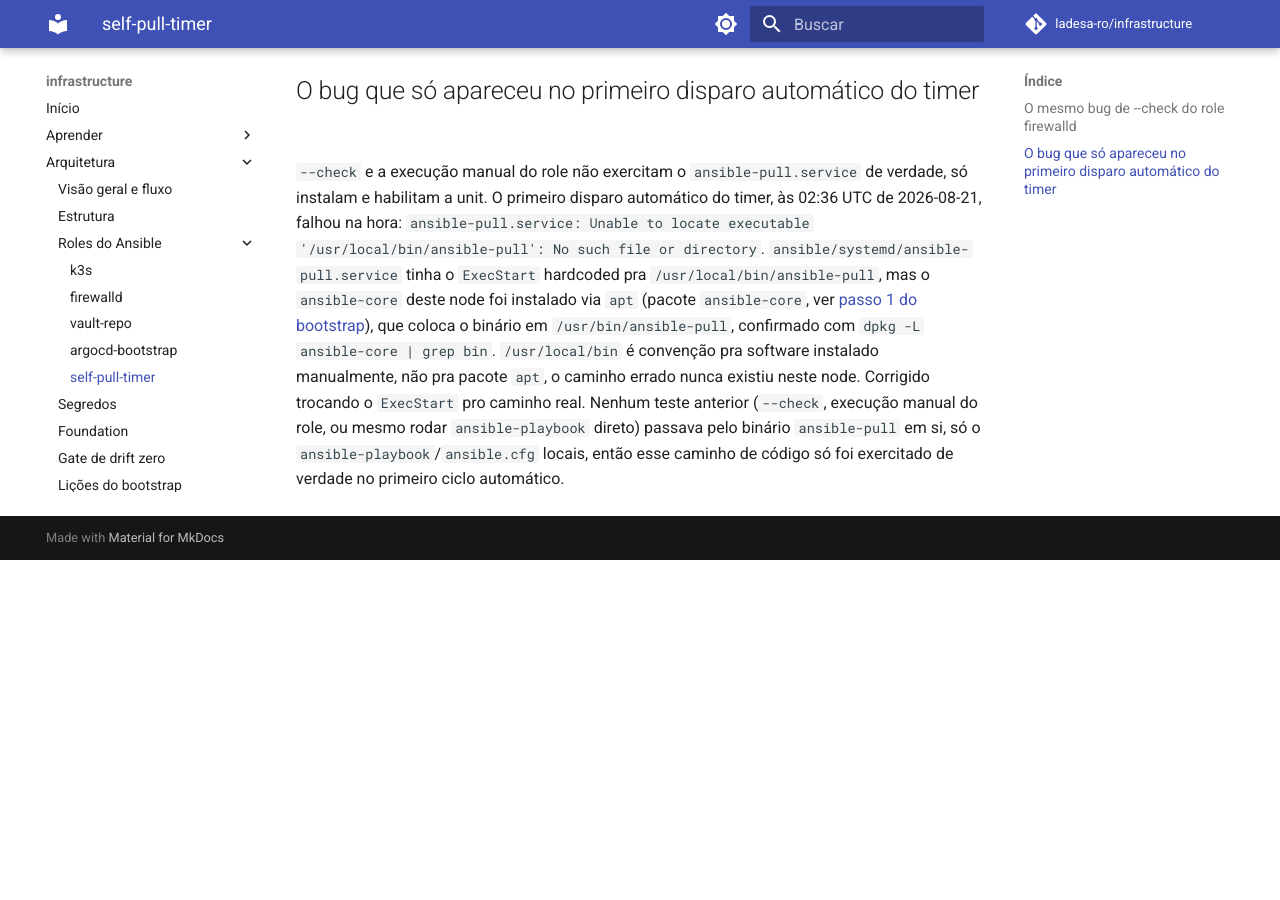
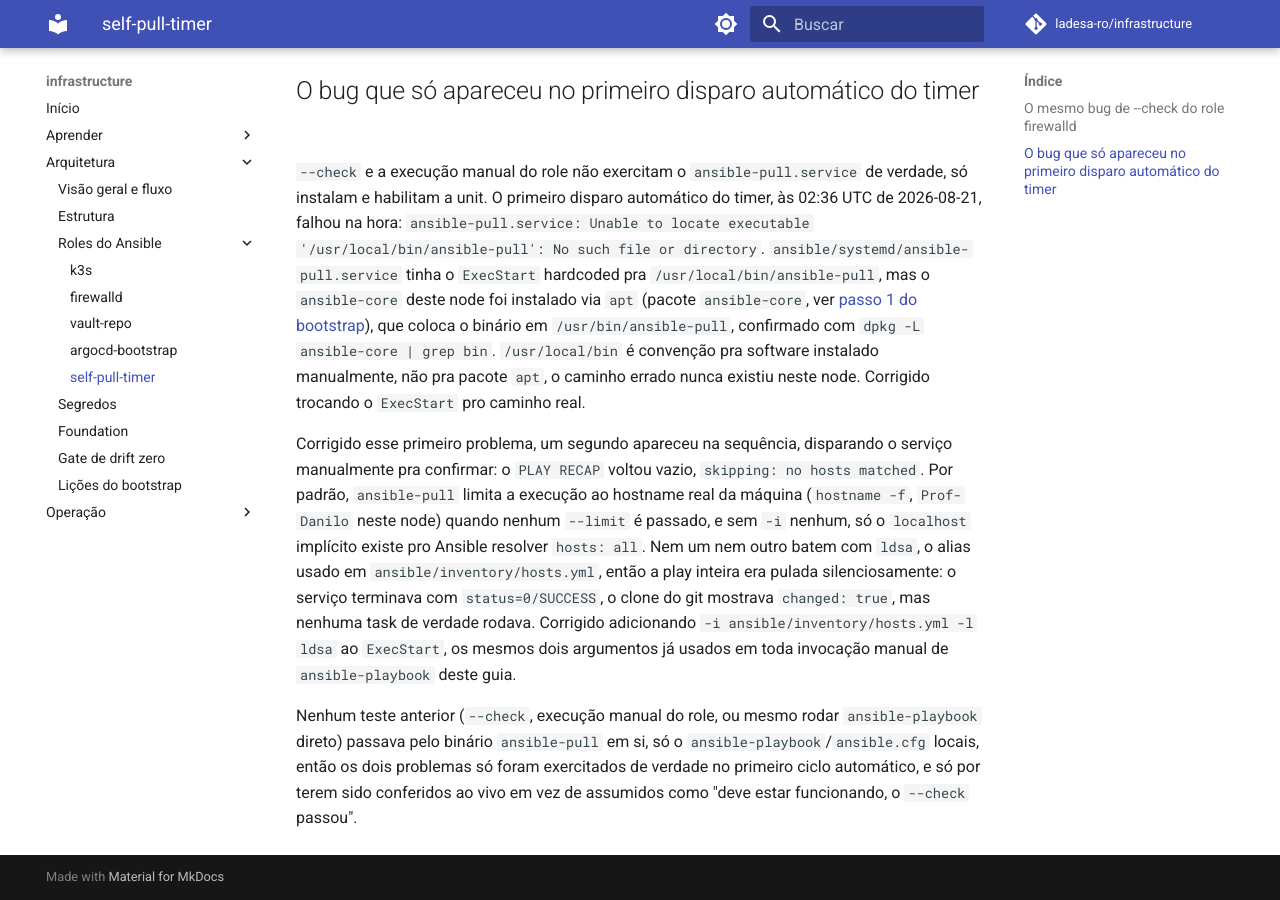
Before and after one commit to ladesa-ro/infrastructure, an MkDocs documentation site: the page built from docs/arquitetura/roles/self-pull-timer.md, in a window 1280 px wide and 900 px high, scrolled down 1684 px. Built offline with MkDocs 1.6.1 and Material for MkDocs 9.7.7, drawn with Linux system fonts in a browser that asks for light colours; comment, search, counter and statistics services are not loaded; before the commit the page ends 2244 px from its top, so only the background shows below that.

Commit message:
fix(self-pull-timer): limit ansible-pull to inventory host

```diff
--- a/docs/arquitetura/roles/self-pull-timer.md
+++ b/docs/arquitetura/roles/self-pull-timer.md
@@ -30,4 +30,8 @@ A task final, `Habilitar e iniciar o timer` (módulo `ansible.builtin.systemd`),
 
 ## O bug que só apareceu no primeiro disparo automático do timer
 
-`--check` e a execução manual do role não exercitam o `ansible-pull.service` de verdade, só instalam e habilitam a unit. O primeiro disparo automático do timer, às 02:36 UTC de 2026-08-21, falhou na hora: `ansible-pull.service: Unable to locate executable '/usr/local/bin/ansible-pull': No such file or directory`. `ansible/systemd/ansible-pull.service` tinha o `ExecStart` hardcoded pra `/usr/local/bin/ansible-pull`, mas o `ansible-core` deste node foi instalado via `apt` (pacote `ansible-core`, ver [passo 1 do bootstrap](../../operacao/bootstrap.md#1-instalar-as-dependencias-no-node)), que coloca o binário em `/usr/bin/ansible-pull`, confirmado com `dpkg -L ansible-core | grep bin`. `/usr/local/bin` é convenção pra software instalado manualmente, não pra pacote `apt`, o caminho errado nunca existiu neste node. Corrigido trocando o `ExecStart` pro caminho real. Nenhum teste anterior (`--check`, execução manual do role, ou mesmo rodar `ansible-playbook` direto) passava pelo binário `ansible-pull` em si, só o `ansible-playbook`/`ansible.cfg` locais, então esse caminho de código só foi exercitado de verdade no primeiro ciclo automático.
+`--check` e a execução manual do role não exercitam o `ansible-pull.service` de verdade, só instalam e habilitam a unit. O primeiro disparo automático do timer, às 02:36 UTC de 2026-08-21, falhou na hora: `ansible-pull.service: Unable to locate executable '/usr/local/bin/ansible-pull': No such file or directory`. `ansible/systemd/ansible-pull.service` tinha o `ExecStart` hardcoded pra `/usr/local/bin/ansible-pull`, mas o `ansible-core` deste node foi instalado via `apt` (pacote `ansible-core`, ver [passo 1 do bootstrap](../../operacao/bootstrap.md#1-instalar-as-dependencias-no-node)), que coloca o binário em `/usr/bin/ansible-pull`, confirmado com `dpkg -L ansible-core | grep bin`. `/usr/local/bin` é convenção pra software instalado manualmente, não pra pacote `apt`, o caminho errado nunca existiu neste node. Corrigido trocando o `ExecStart` pro caminho real.
+
+Corrigido esse primeiro problema, um segundo apareceu na sequência, disparando o serviço manualmente pra confirmar: o `PLAY RECAP` voltou vazio, `skipping: no hosts matched`. Por padrão, `ansible-pull` limita a execução ao hostname real da máquina (`hostname -f`, `Prof-Danilo` neste node) quando nenhum `--limit` é passado, e sem `-i` nenhum, só o `localhost` implícito existe pro Ansible resolver `hosts: all`. Nem um nem outro batem com `ldsa`, o alias usado em `ansible/inventory/hosts.yml`, então a play inteira era pulada silenciosamente: o serviço terminava com `status=0/SUCCESS`, o clone do git mostrava `changed: true`, mas nenhuma task de verdade rodava. Corrigido adicionando `-i ansible/inventory/hosts.yml -l ldsa` ao `ExecStart`, os mesmos dois argumentos já usados em toda invocação manual de `ansible-playbook` deste guia.
+
+Nenhum teste anterior (`--check`, execução manual do role, ou mesmo rodar `ansible-playbook` direto) passava pelo binário `ansible-pull` em si, só o `ansible-playbook`/`ansible.cfg` locais, então os dois problemas só foram exercitados de verdade no primeiro ciclo automático, e só por terem sido conferidos ao vivo em vez de assumidos como "deve estar funcionando, o `--check` passou".
```
Also changed, not shown: 1 other file.
